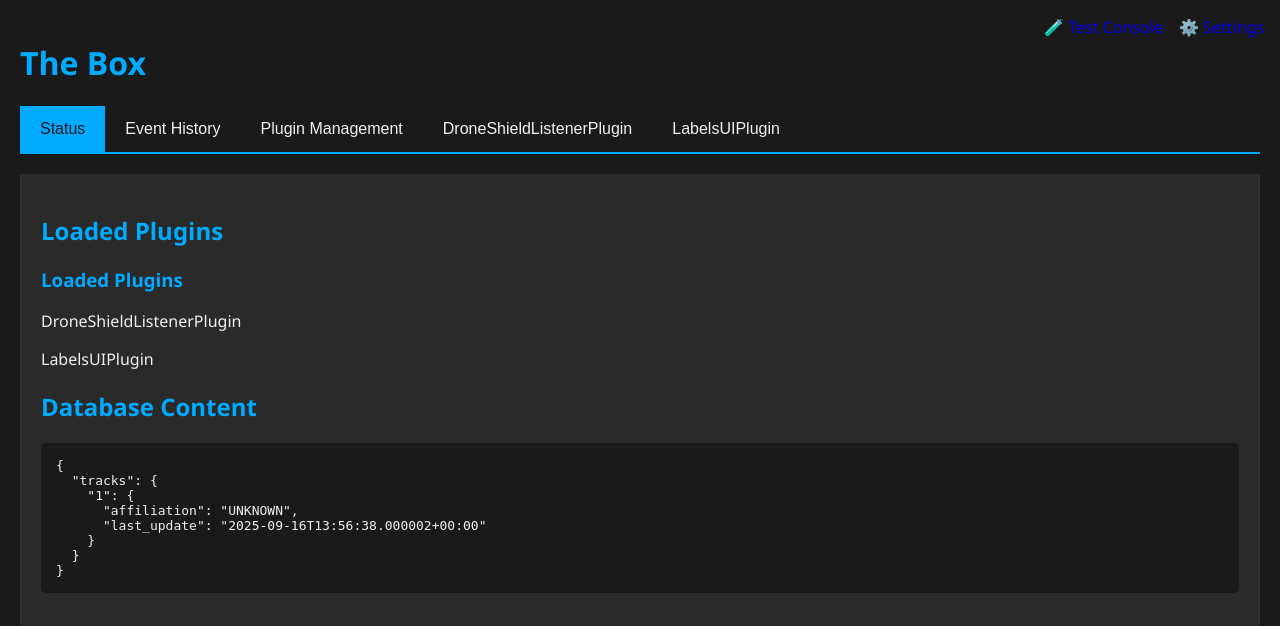
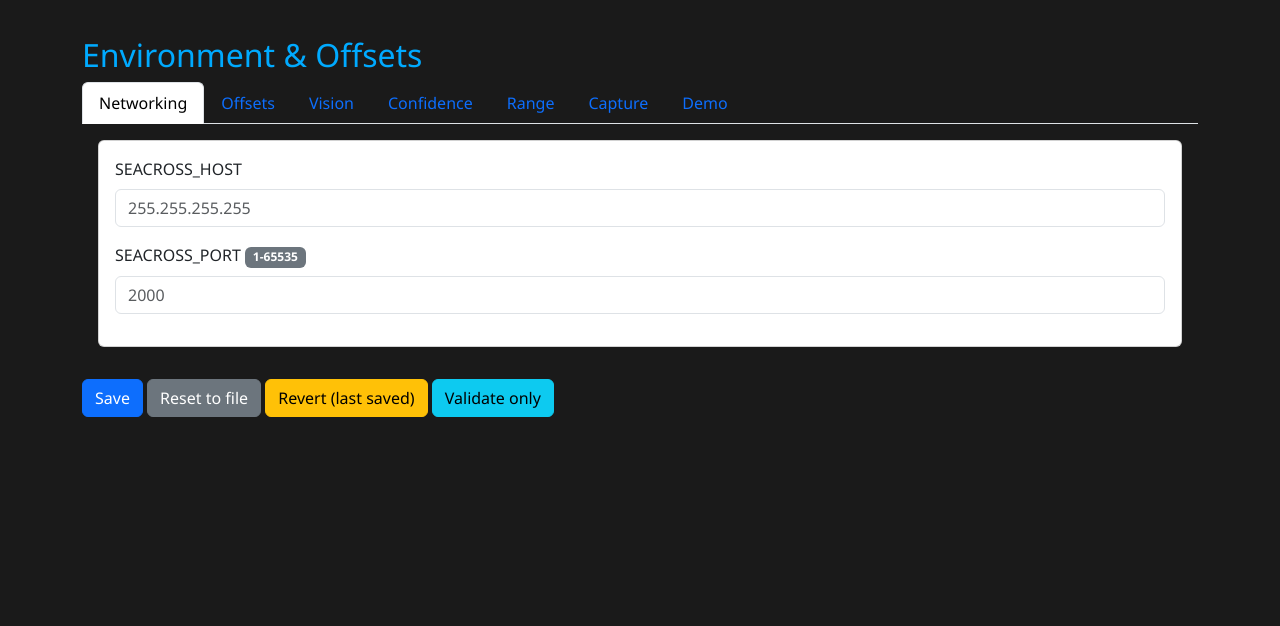
Before and after one commit to max1990/theBox, a Flask app: page /settings in a window 1280 px wide. Shown: the top 626 px of the page. Run offline with Flask 3, Linux system fonts and the light colour scheme; data that the repository does not hold is empty; parts of the project's set-up code (start-up, migrations or seed data) failed here and were passed over.

Commit message:
update config.json and plugin.py

```diff
--- a/app.py
+++ b/app.py
@@ -1,4 +1,5 @@
 # Load environment early
+import os
 import sys
 from pathlib import Path
 sys.path.insert(0, str(Path(__file__).parent))
@@ -14,13 +15,14 @@ from webui.settings import create_settings_blueprint
 from webui.testconsole import create_testconsole_blueprint
 
 app = Flask(__name__)
+app.config['SECRET_KEY'] = os.getenv('SECRET_KEY', 'dev-key-change-in-production')
 db = DroneDB()
 event_manager = EventManager(db)
 plugin_manager = PluginManager(event_manager)
 
 # Register Settings blueprint
 app.register_blueprint(create_settings_blueprint(event_manager), url_prefix="")
-app.register_blueprint(create_testconsole_blueprint(event_manager, plugin_manager), url_prefix="")
+app.register_blueprint(create_testconsole_blueprint(event_manager, plugin_manager), url_prefix="/test")
 
 @app.route('/')
 def index():
--- a/config.json
+++ b/config.json
@@ -1,8 +1,14 @@
 {
     "plugins": [
+        "confidence",
         "droneshield_listener",
         "labels_ui",
+        "persistence_disk",
+        "range",
         "seacross_sender",
-        "persistence_disk"
+        "search_planner",
+        "silvus_listener",
+        "trakka_control",
+        "vision"
     ]
 }
--- a/plugins/silvus_listener/plugin.py
+++ b/plugins/silvus_listener/plugin.py
@@ -27,8 +27,8 @@ from .live_udp_client import SilvusUDPClient, example_protobuf_decoder
 class SilvusListenerPlugin(PluginInterface):
     """Conformant plugin class for Silvus AoA ingestion."""
 
-    def __init__(self, name, event_manager):
-        super().__init__(name, event_manager)
+    def __init__(self, event_manager):
+        super().__init__(event_manager)
 
         # Read config; can be overridden via environment variables.
         self.cfg = SilvusConfig(
--- a/templates/settings/settings.html
+++ b/templates/settings/settings.html
@@ -1,5 +1,13 @@
-{% extends "index.html" %}
-{% block body %}
+<!DOCTYPE html>
+<html lang="en">
+<head>
+    <meta charset="UTF-8">
+    <meta name="viewport" content="width=device-width, initial-scale=1.0">
+    <title>Settings - The Box</title>
+    <link rel="stylesheet" href="https://cdn.jsdelivr.net/npm/bootstrap@5.3.3/dist/css/bootstrap.min.css">
+    <link rel="stylesheet" href="{{ url_for('static', filename='css/main.css') }}">
+</head>
+<body>
 <div class="container mt-3">
   <h2>Environment & Offsets</h2>
   {% if success %}
@@ -111,4 +119,6 @@
   </form>
   {% endif %}
 </div>
-{% endblock %}
+<script src="https://cdn.jsdelivr.net/npm/bootstrap@5.3.3/dist/js/bootstrap.bundle.min.js"></script>
+</body>
+</html>
```
